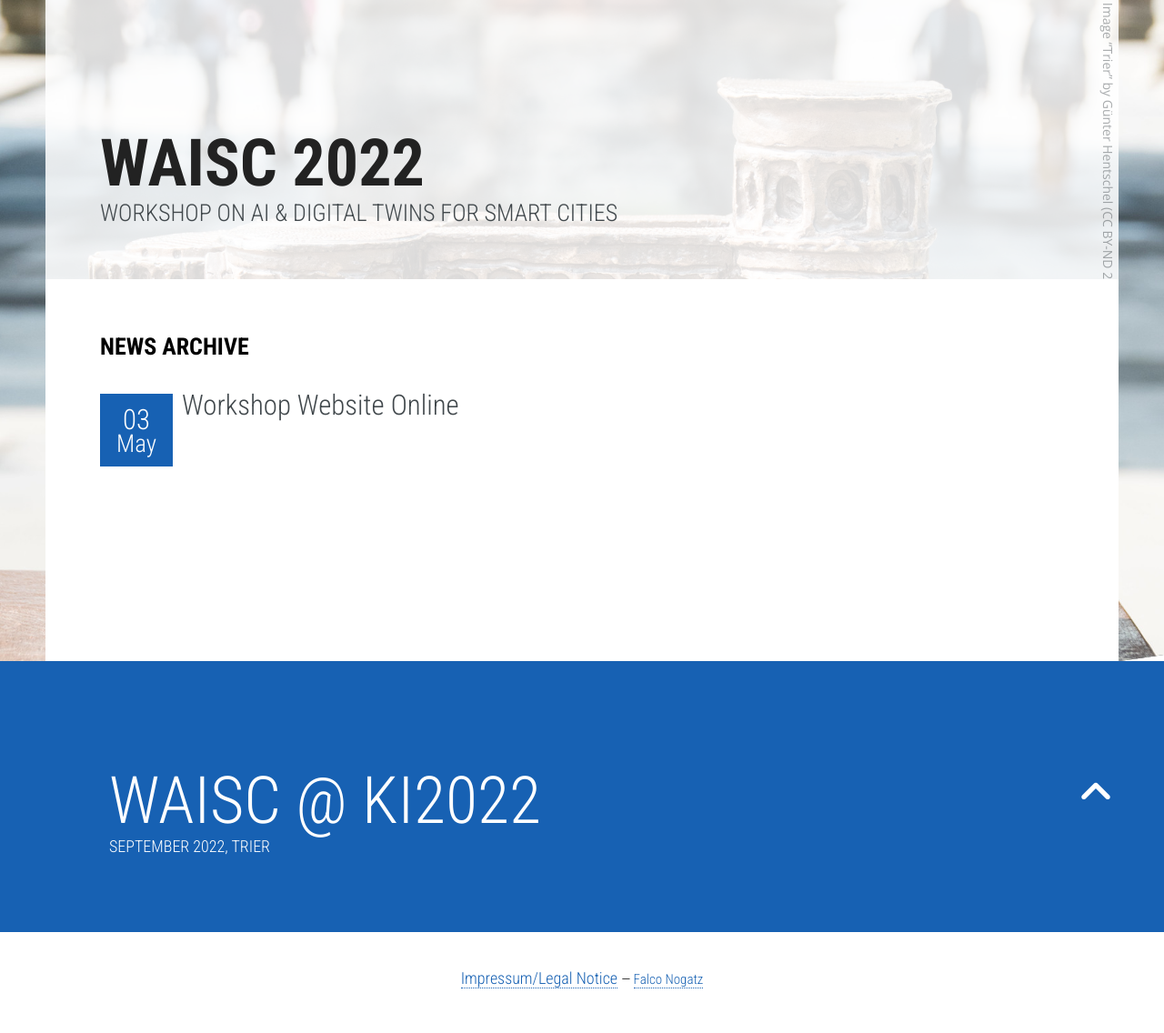
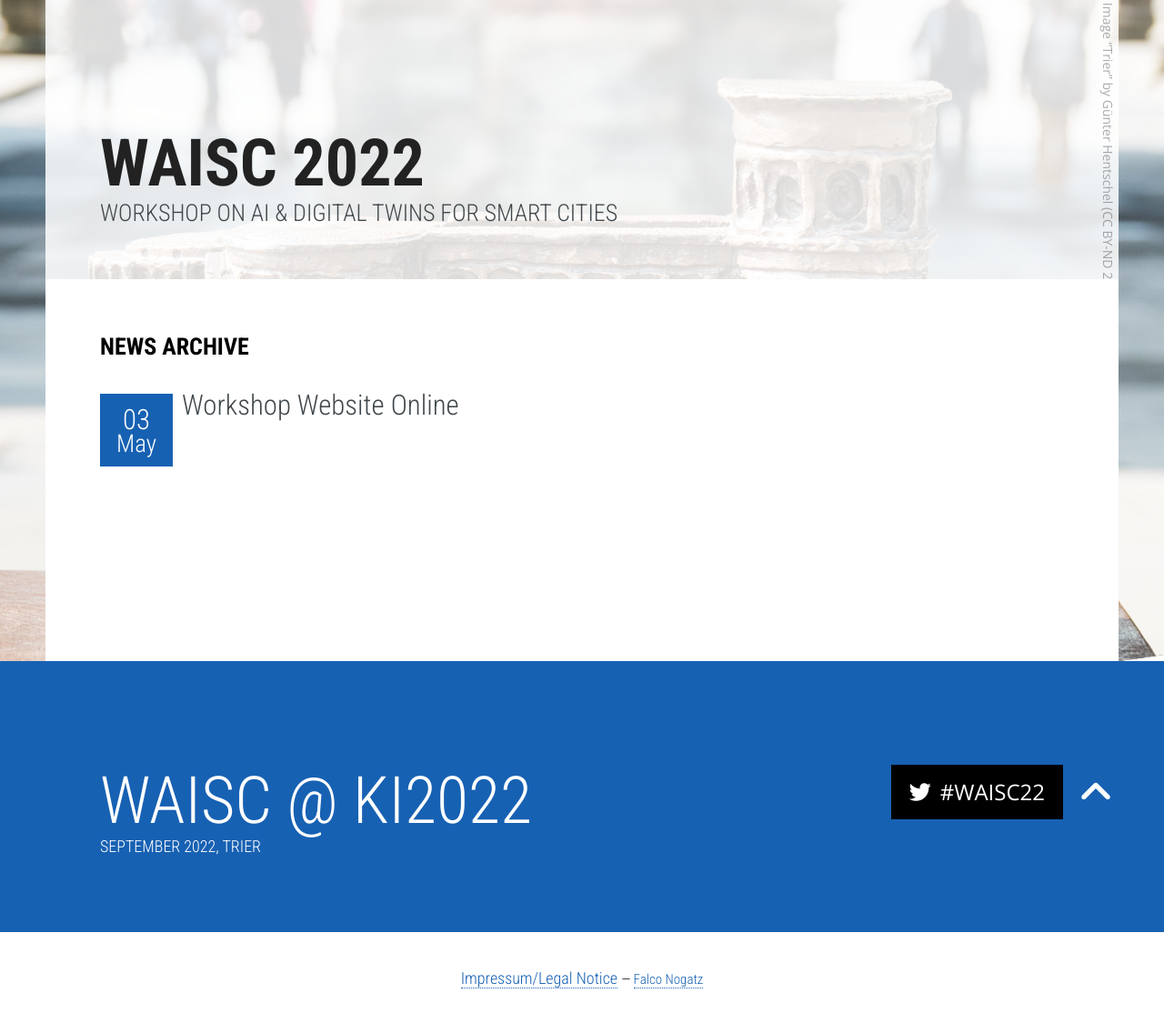
Before and after one commit to DFKI/waisc2022.dfki.de, a Jekyll site: the page built from archives/index.html, in a window 1280 px wide. Shown: the whole page at 91% size. Built offline with Jekyll 4.4.1, drawn with Linux system fonts in a browser that asks for light colours; nearby versions of some CDN libraries; library files that are not in the unit come from our copies.

Commit message:
Add Twitter hashtag

```diff
--- a/_includes/footer.html
+++ b/_includes/footer.html
@@ -2,8 +2,17 @@
 <div class="social section">
   <div class="container">
     <div>
-      <h2>WAISC @ KI2022</h2>
-      <p class="subtitle">September 2022, Trier</p>
+      <div class="f-left">
+        <h2>WAISC @ KI2022</h2>
+        <p class="subtitle">September 2022, Trier</p>
+      </div>
+      <div class="twitter">
+        <a
+          href="https://twitter.com/search?q=%23WAISC22&src=typed_query&f=live"
+          target="_blank"
+          ><i class="fa fa-twitter"></i><span>#WAISC22</span></a
+        >
+      </div>
     </div>
   </div>
 </div>
--- a/css/style.scss
+++ b/css/style.scss
@@ -2145,7 +2145,7 @@ h2 + .bullets {
     }
   }
 
-  div {
+  .container > div {
     padding: 0 60px;
     max-width: 1180px;
 
@@ -2199,7 +2199,6 @@ h2 + .bullets {
   button,
   a {
     margin-right: 1px;
-    width: 60px;
     text-align: center;
     color: $white;
     background-color: $default-font-color;
@@ -2207,6 +2206,22 @@ h2 + .bullets {
 
     &:hover {
       color: $default-color;
+    }
+  }
+
+  .f-left {
+    float: left;
+  }
+
+  .twitter {
+    float: right;
+
+    a {
+      padding: 0 20px;
+
+      span {
+        margin-left: 10px;
+      }
     }
   }
 } //.social ends
```
Also changed, not shown: index.html (+7 -1 lines).
